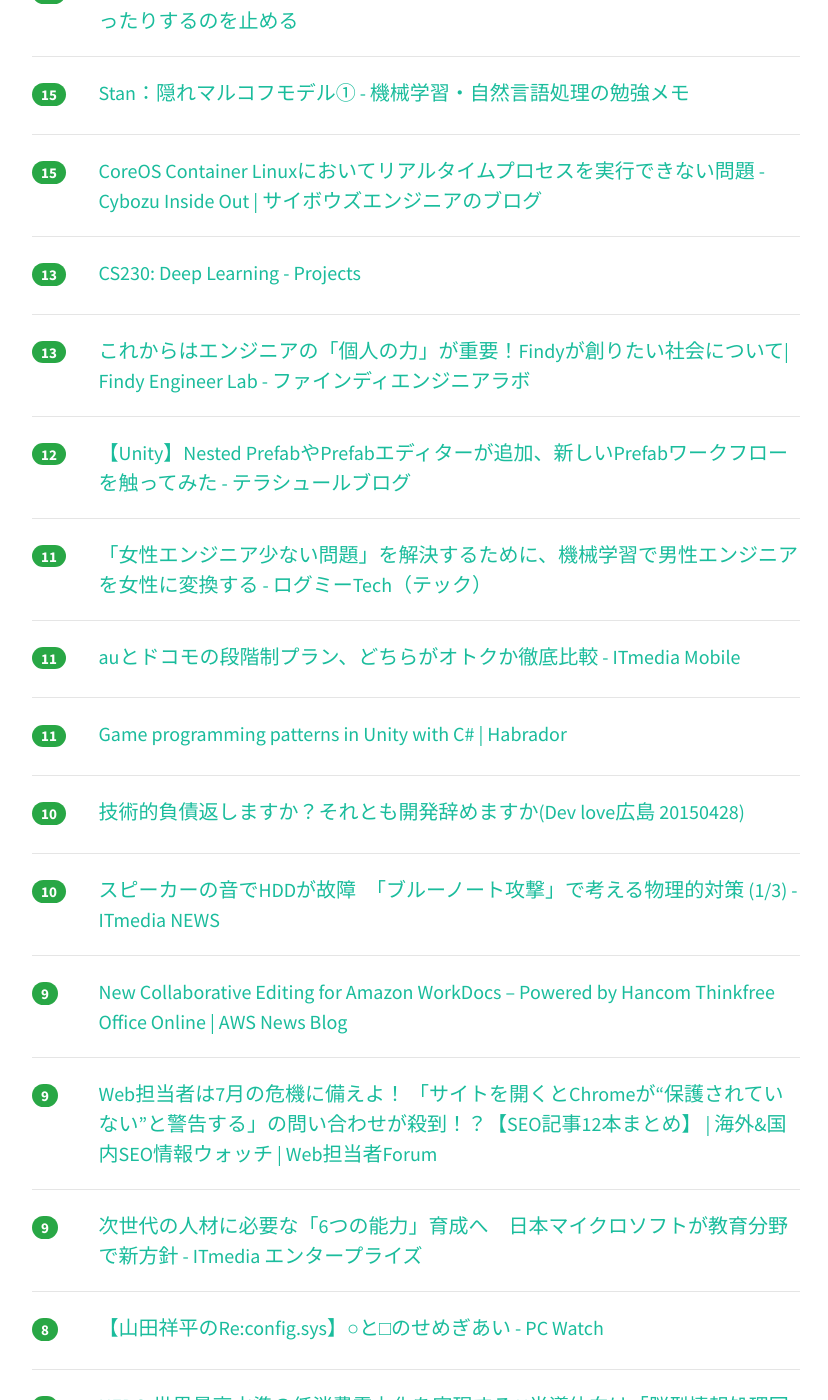
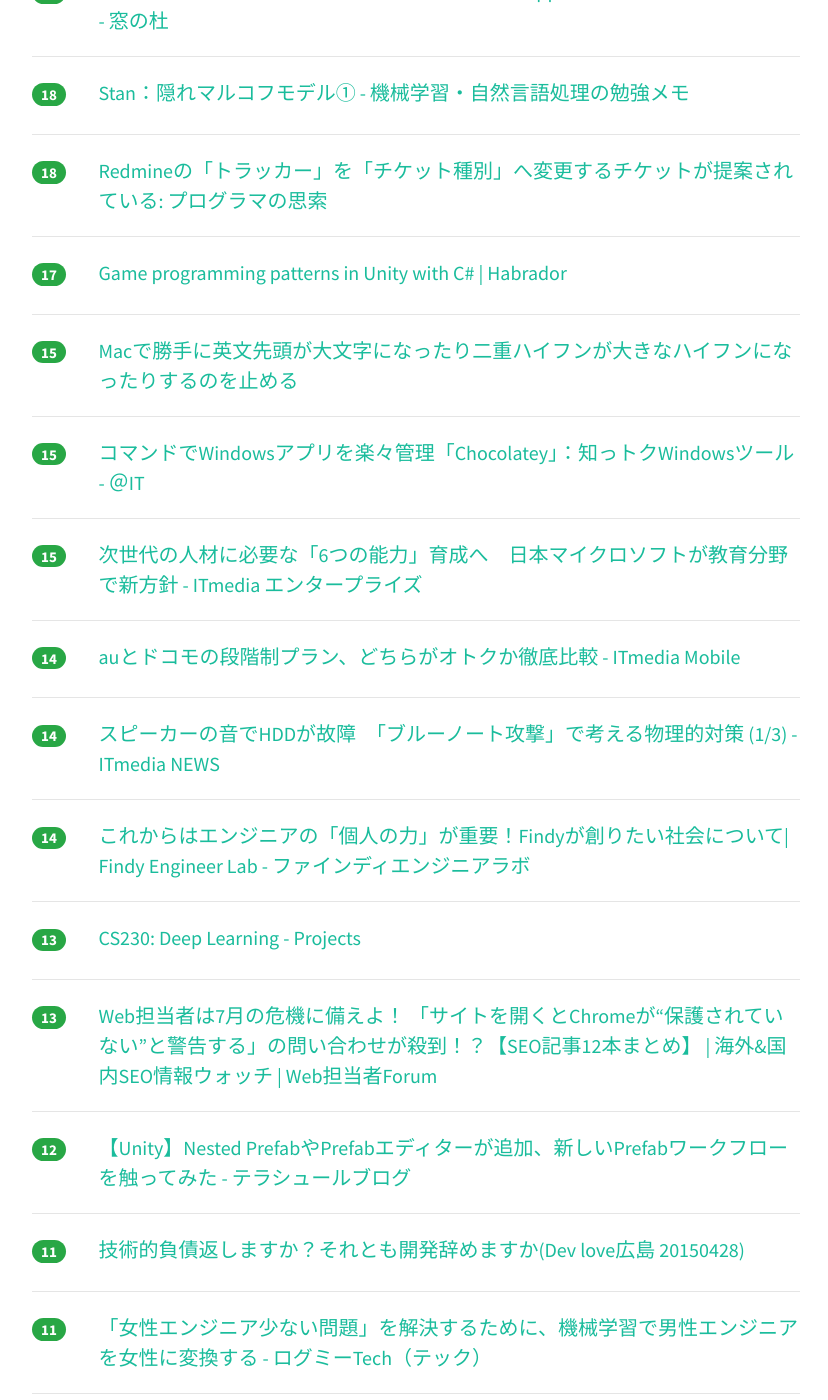
Before and after one commit to yatta47/hatena-matome-site, a Jekyll site: the page built from _posts/2018-06-22-hatena.md, in a window 1280 px wide and 1400 px high, scrolled down 2727 px. Shown: the whole window, without its empty margins (224-1052 px from the left). Built offline with Jekyll 4.4.1, drawn with Linux system fonts in a browser that asks for light colours; nearby versions of some CDN libraries; some of the changed text lies outside the part shown.

Commit message:
Updated 2018-06-22

```diff
--- a/_posts/2018-06-22-hatena.md
+++ b/_posts/2018-06-22-hatena.md
@@ -1,49 +1,54 @@
 ---
 layout: post
 title:  "2018-06-22 はてぶIT"
-date:   2018-06-22 13:01:13
+date:   2018-06-22 14:02:20
 tags: [it-hotentry]
 ---
-55 件のデータあり
+58 件のデータあり
 
 <hr><div class="row">
-<div class="col-1"><span class="badge badge-pill badge-success h2">300</span></div>
+<div class="col-1"><span class="badge badge-pill badge-success h2">348</span></div>
 <div class="col-11"><a href='https://togetter.com/li/1239493' target='_blank'>「全額弁償なら22万5000円」オーダーメイドで彫刻までしたiPhoneが盗まれたのでGPSで犯人宅特定し突入するも悲しすぎる結末に - Togetter</a></div>
 </div>
 <hr>
 <div class="row">
-<div class="col-1"><span class="badge badge-pill badge-success h2">172</span></div>
+<div class="col-1"><span class="badge badge-pill badge-success h2">240</span></div>
 <div class="col-11"><a href='https://togetter.com/li/1239625' target='_blank'>炎上 女性エンジニアが少ないとやる気が出ない問題で波紋「懲戒解雇されてほしい、エンジニアやめろ」など批判 - Togetter</a></div>
 </div>
 <hr>
 <div class="row">
-<div class="col-1"><span class="badge badge-pill badge-success h2">104</span></div>
+<div class="col-1"><span class="badge badge-pill badge-success h2">169</span></div>
+<div class="col-11"><a href='http://www.atmarkit.co.jp/ait/articles/1806/22/news036.html' target='_blank'>Microsoft、オープンソースの自動UIテストスクリプトツール「WinAppDriver UI Recorder」を公開：自動UIテストのスクリプトを簡単に作成できる - ＠IT</a></div>
+</div>
+<hr>
+<div class="row">
+<div class="col-1"><span class="badge badge-pill badge-success h2">150</span></div>
 <div class="col-11"><a href='https://gigazine.net/news/20180622-create-anime-characters-with-gan/' target='_blank'>写真をアニメキャラクターに変換できる技術が登場 - GIGAZINE</a></div>
 </div>
 <hr>
 <div class="row">
-<div class="col-1"><span class="badge badge-pill badge-success h2">94</span></div>
-<div class="col-11"><a href='http://www.atmarkit.co.jp/ait/articles/1806/22/news036.html' target='_blank'>Microsoft、オープンソースの自動UIテストスクリプトツール「WinAppDriver UI Recorder」を公開：自動UIテストのスクリプトを簡単に作成できる - ＠IT</a></div>
-</div>
-<hr>
-<div class="row">
-<div class="col-1"><span class="badge badge-pill badge-success h2">70</span></div>
+<div class="col-1"><span class="badge badge-pill badge-success h2">71</span></div>
 <div class="col-11"><a href='https://paiza.hatenablog.com/entry/paizacloud_online_multiplayer_game' target='_blank'>使うのはJavaScriptとNode.jsだけ！30分で3Dオンライン対戦ゲームを作って公開してみた - paiza開発日誌</a></div>
 </div>
 <hr>
 <div class="row">
-<div class="col-1"><span class="badge badge-pill badge-success h2">53</span></div>
+<div class="col-1"><span class="badge badge-pill badge-success h2">68</span></div>
+<div class="col-11"><a href='http://www.itmedia.co.jp/news/articles/1806/22/news016.html' target='_blank'>「RTによる画像トリミングで著作人格権侵害」　知財高裁判決の意味と影響　弁護士が解説 - ITmedia NEWS</a></div>
+</div>
+<hr>
+<div class="row">
+<div class="col-1"><span class="badge badge-pill badge-success h2">63</span></div>
 <div class="col-11"><a href='http://mizchi.hatenablog.com/entry/2018/06/22/085010' target='_blank'>新技術の紹介する際の「魂が震える」テキストのパターン - mizchi's blog</a></div>
 </div>
 <hr>
 <div class="row">
-<div class="col-1"><span class="badge badge-pill badge-success h2">52</span></div>
+<div class="col-1"><span class="badge badge-pill badge-success h2">59</span></div>
 <div class="col-11"><a href='https://coliss.com/articles/build-websites/operation/javascript/js-add-css-animation-delighters.html' target='_blank'>実装がどんどん簡単になっている！スクロールに連動するCSSアニメーションを与えるスクリプト -Delighters | コリス</a></div>
 </div>
 <hr>
 <div class="row">
-<div class="col-1"><span class="badge badge-pill badge-success h2">47</span></div>
-<div class="col-11"><a href='http://www.itmedia.co.jp/news/articles/1806/22/news016.html' target='_blank'>「RTによる画像トリミングで著作人格権侵害」　知財高裁判決の意味と影響　弁護士が解説 - ITmedia NEWS</a></div>
+<div class="col-1"><span class="badge badge-pill badge-success h2">41</span></div>
+<div class="col-11"><a href='https://punchdrunker.hatenablog.jp/entry/2018/06/21/230722' target='_blank'>ミクシィに在職しています - カメラのローン払い切るまで死なないブログ</a></div>
 </div>
 <hr>
 <div class="row">
@@ -52,23 +57,28 @@ tags: [it-hotentry]
 </div>
 <hr>
 <div class="row">
-<div class="col-1"><span class="badge badge-pill badge-success h2">33</span></div>
-<div class="col-11"><a href='https://punchdrunker.hatenablog.jp/entry/2018/06/21/230722' target='_blank'>ミクシィに在職しています - カメラのローン払い切るまで死なないブログ</a></div>
-</div>
-<hr>
-<div class="row">
-<div class="col-1"><span class="badge badge-pill badge-success h2">32</span></div>
+<div class="col-1"><span class="badge badge-pill badge-success h2">35</span></div>
 <div class="col-11"><a href='https://developers.microad.co.jp/entry/2018/06/21/201740' target='_blank'>インフラエンジニアと IoT - MicroAd Developers Blog</a></div>
 </div>
 <hr>
 <div class="row">
-<div class="col-1"><span class="badge badge-pill badge-success h2">32</span></div>
+<div class="col-1"><span class="badge badge-pill badge-success h2">35</span></div>
+<div class="col-11"><a href='https://qiita.com/k-okina/items/06366888409e73dfe70f' target='_blank'>2018年Vue.jsとVuexを使ってる人に提案するコンポーネントの分類と設計パターン</a></div>
+</div>
+<hr>
+<div class="row">
+<div class="col-1"><span class="badge badge-pill badge-success h2">34</span></div>
+<div class="col-11"><a href='https://www.suzukikenichi.com/blog/origin-command-reports-aggregated-speed-data-in-pagespeed-insights/' target='_blank'>Google PageSpeed Insightsのoriginコマンドでサイト全体のスピードを計測 | 海外SEO情報ブログ</a></div>
+</div>
+<hr>
+<div class="row">
+<div class="col-1"><span class="badge badge-pill badge-success h2">33</span></div>
 <div class="col-11"><a href='https://wired.jp/2018/06/22/google-podcasts-app-hands-on/' target='_blank'>Googleの再参入で、ポッドキャストの世界は激変する｜WIRED.jp</a></div>
 </div>
 <hr>
 <div class="row">
 <div class="col-1"><span class="badge badge-pill badge-success h2">28</span></div>
-<div class="col-11"><a href='https://www.suzukikenichi.com/blog/origin-command-reports-aggregated-speed-data-in-pagespeed-insights/' target='_blank'>Google PageSpeed Insightsのoriginコマンドでサイト全体のスピードを計測 | 海外SEO情報ブログ</a></div>
+<div class="col-11"><a href='http://www.itmedia.co.jp/news/articles/1806/21/news127.html' target='_blank'>セブン、スマホ決済の新会社「セブン・ペイ」設立　19年春にサービス提供へ - ITmedia NEWS</a></div>
 </div>
 <hr>
 <div class="row">
@@ -77,8 +87,23 @@ tags: [it-hotentry]
 </div>
 <hr>
 <div class="row">
+<div class="col-1"><span class="badge badge-pill badge-success h2">27</span></div>
+<div class="col-11"><a href='https://note.mu/sifue/n/n69fdeadc4612' target='_blank'>「Webプログラミングが面白いほどわかる本」を出版させてもらいました｜Soichiro Yoshimura｜note</a></div>
+</div>
+<hr>
+<div class="row">
 <div class="col-1"><span class="badge badge-pill badge-success h2">26</span></div>
-<div class="col-11"><a href='http://www.itmedia.co.jp/news/articles/1806/21/news127.html' target='_blank'>セブン、スマホ決済の新会社「セブン・ペイ」設立　19年春にサービス提供へ - ITmedia NEWS</a></div>
+<div class="col-11"><a href='https://aws.amazon.com/jp/blogs/news/aws-iam-best-practice/' target='_blank'>AWS IAM ベストプラクティスのご紹介 – AWSアカウントの不正利用を防ぐために | Amazon Web Services ブログ</a></div>
+</div>
+<hr>
+<div class="row">
+<div class="col-1"><span class="badge badge-pill badge-success h2">24</span></div>
+<div class="col-11"><a href='https://speakerdeck.com/sakajunquality/eksnisiyututoru-men-gkekarafalseyi-xing' target='_blank'>EKSにシュッと入門 〜GKEからの移行〜 - Speaker Deck</a></div>
+</div>
+<hr>
+<div class="row">
+<div class="col-1"><span class="badge badge-pill badge-success h2">23</span></div>
+<div class="col-11"><a href='http://blog.cybozu.io/entry/2018/06/22/080000' target='_blank'>CoreOS Container Linuxにおいてリアルタイムプロセスを実行できない問題 - Cybozu Inside Out | サイボウズエンジニアのブログ</a></div>
 </div>
 <hr>
 <div class="row">
@@ -87,28 +112,28 @@ tags: [it-hotentry]
 </div>
 <hr>
 <div class="row">
-<div class="col-1"><span class="badge badge-pill badge-success h2">20</span></div>
-<div class="col-11"><a href='https://note.mu/sifue/n/n69fdeadc4612' target='_blank'>「Webプログラミングが面白いほどわかる本」を出版させてもらいました｜Soichiro Yoshimura｜note</a></div>
-</div>
-<hr>
-<div class="row">
-<div class="col-1"><span class="badge badge-pill badge-success h2">19</span></div>
+<div class="col-1"><span class="badge badge-pill badge-success h2">21</span></div>
 <div class="col-11"><a href='https://note.mu/tottie/n/n3a82d6fe8257' target='_blank'>#02 THE GUILD勉強会レポート「Design in Tech Report 2018 を読み解く」｜とってぃ｜note</a></div>
 </div>
 <hr>
 <div class="row">
-<div class="col-1"><span class="badge badge-pill badge-success h2">19</span></div>
+<div class="col-1"><span class="badge badge-pill badge-success h2">21</span></div>
+<div class="col-11"><a href='http://www.itmedia.co.jp/news/articles/1806/22/news056.html' target='_blank'>「Googleアカウント」、プライバシー重視のアップデート　まずはAndroidから - ITmedia NEWS</a></div>
+</div>
+<hr>
+<div class="row">
+<div class="col-1"><span class="badge badge-pill badge-success h2">20</span></div>
 <div class="col-11"><a href='http://www.itmedia.co.jp/news/articles/1806/22/news050.html' target='_blank'>IntelのクルザニッチCEOが辞任──企業倫理に反する従業員との関係で - ITmedia NEWS</a></div>
 </div>
 <hr>
 <div class="row">
 <div class="col-1"><span class="badge badge-pill badge-success h2">19</span></div>
-<div class="col-11"><a href='http://www.itmedia.co.jp/news/articles/1806/22/news056.html' target='_blank'>「Googleアカウント」、プライバシー重視のアップデート　まずはAndroidから - ITmedia NEWS</a></div>
+<div class="col-11"><a href='https://forest.watch.impress.co.jp/docs/news/1128952.html' target='_blank'>Microsoft、自動UIテストの作成支援ツール「WinAppDriver UI Recorder」を公開 - 窓の杜</a></div>
 </div>
 <hr>
 <div class="row">
 <div class="col-1"><span class="badge badge-pill badge-success h2">18</span></div>
-<div class="col-11"><a href='https://speakerdeck.com/sakajunquality/eksnisiyututoru-men-gkekarafalseyi-xing' target='_blank'>EKSにシュッと入門 〜GKEからの移行〜 - Speaker Deck</a></div>
+<div class="col-11"><a href='http://kento1109.hatenablog.com/entry/2018/06/21/121441' target='_blank'>Stan：隠れマルコフモデル① - 機械学習・自然言語処理の勉強メモ</a></div>
 </div>
 <hr>
 <div class="row">
@@ -117,13 +142,8 @@ tags: [it-hotentry]
 </div>
 <hr>
 <div class="row">
-<div class="col-1"><span class="badge badge-pill badge-success h2">18</span></div>
-<div class="col-11"><a href='https://qiita.com/k-okina/items/06366888409e73dfe70f' target='_blank'>2018年Vue.jsとVuexを使ってる人に提案するコンポーネントの分類と設計パターン</a></div>
-</div>
-<hr>
-<div class="row">
-<div class="col-1"><span class="badge badge-pill badge-success h2">16</span></div>
-<div class="col-11"><a href='https://forest.watch.impress.co.jp/docs/news/1128952.html' target='_blank'>Microsoft、自動UIテストの作成支援ツール「WinAppDriver UI Recorder」を公開 - 窓の杜</a></div>
+<div class="col-1"><span class="badge badge-pill badge-success h2">17</span></div>
+<div class="col-11"><a href='http://www.habrador.com/tutorials/programming-patterns/' target='_blank'>Game programming patterns in Unity with C# | Habrador</a></div>
 </div>
 <hr>
 <div class="row">
@@ -133,12 +153,27 @@ tags: [it-hotentry]
 <hr>
 <div class="row">
 <div class="col-1"><span class="badge badge-pill badge-success h2">15</span></div>
-<div class="col-11"><a href='http://kento1109.hatenablog.com/entry/2018/06/21/121441' target='_blank'>Stan：隠れマルコフモデル① - 機械学習・自然言語処理の勉強メモ</a></div>
+<div class="col-11"><a href='http://www.atmarkit.co.jp/ait/articles/1806/22/news026.html' target='_blank'>コマンドでWindowsアプリを楽々管理「Chocolatey」：知っトクWindowsツール - ＠IT</a></div>
 </div>
 <hr>
 <div class="row">
 <div class="col-1"><span class="badge badge-pill badge-success h2">15</span></div>
-<div class="col-11"><a href='http://blog.cybozu.io/entry/2018/06/22/080000' target='_blank'>CoreOS Container Linuxにおいてリアルタイムプロセスを実行できない問題 - Cybozu Inside Out | サイボウズエンジニアのブログ</a></div>
+<div class="col-11"><a href='http://www.itmedia.co.jp/enterprise/articles/1806/22/news032.html' target='_blank'>次世代の人材に必要な「6つの能力」育成へ　日本マイクロソフトが教育分野で新方針 - ITmedia エンタープライズ</a></div>
+</div>
+<hr>
+<div class="row">
+<div class="col-1"><span class="badge badge-pill badge-success h2">14</span></div>
+<div class="col-11"><a href='http://www.itmedia.co.jp/mobile/articles/1806/22/news030.html' target='_blank'>auとドコモの段階制プラン、どちらがオトクか徹底比較 - ITmedia Mobile</a></div>
+</div>
+<hr>
+<div class="row">
+<div class="col-1"><span class="badge badge-pill badge-success h2">14</span></div>
+<div class="col-11"><a href='http://www.itmedia.co.jp/news/articles/1806/22/news022.html' target='_blank'>スピーカーの音でHDDが故障　「ブルーノート攻撃」で考える物理的対策 (1/3) - ITmedia NEWS</a></div>
+</div>
+<hr>
+<div class="row">
+<div class="col-1"><span class="badge badge-pill badge-success h2">14</span></div>
+<div class="col-11"><a href='https://findy-code.io/engineer-lab/findy-society' target='_blank'>これからはエンジニアの「個人の力」が重要！Findyが創りたい社会について| Findy Engineer Lab - ファインディエンジニアラボ</a></div>
 </div>
 <hr>
 <div class="row">
@@ -148,7 +183,7 @@ tags: [it-hotentry]
 <hr>
 <div class="row">
 <div class="col-1"><span class="badge badge-pill badge-success h2">13</span></div>
-<div class="col-11"><a href='https://findy-code.io/engineer-lab/findy-society' target='_blank'>これからはエンジニアの「個人の力」が重要！Findyが創りたい社会について| Findy Engineer Lab - ファインディエンジニアラボ</a></div>
+<div class="col-11"><a href='https://webtan.impress.co.jp/e/2018/06/22/29643' target='_blank'>Web担当者は7月の危機に備えよ！ 「サイトを開くとChromeが“保護されていない”と警告する」の問い合わせが殺到！？【SEO記事12本まとめ】 | 海外&国内SEO情報ウォッチ | Web担当者Forum</a></div>
 </div>
 <hr>
 <div class="row">
@@ -158,27 +193,32 @@ tags: [it-hotentry]
 <hr>
 <div class="row">
 <div class="col-1"><span class="badge badge-pill badge-success h2">11</span></div>
+<div class="col-11"><a href='https://www.slideshare.net/hidekazuNishi/dev-love-20150428' target='_blank'>技術的負債返しますか？それとも開発辞めますか(Dev love広島 20150428)</a></div>
+</div>
+<hr>
+<div class="row">
+<div class="col-1"><span class="badge badge-pill badge-success h2">11</span></div>
 <div class="col-11"><a href='https://logmi.jp/294756?pg=2' target='_blank'>「女性エンジニア少ない問題」を解決するために、機械学習で男性エンジニアを女性に変換する - ログミーTech（テック）</a></div>
 </div>
 <hr>
 <div class="row">
 <div class="col-1"><span class="badge badge-pill badge-success h2">11</span></div>
-<div class="col-11"><a href='http://www.itmedia.co.jp/mobile/articles/1806/22/news030.html' target='_blank'>auとドコモの段階制プラン、どちらがオトクか徹底比較 - ITmedia Mobile</a></div>
-</div>
-<hr>
-<div class="row">
-<div class="col-1"><span class="badge badge-pill badge-success h2">11</span></div>
-<div class="col-11"><a href='http://www.habrador.com/tutorials/programming-patterns/' target='_blank'>Game programming patterns in Unity with C# | Habrador</a></div>
+<div class="col-11"><a href='https://news.mynavi.jp/article/exceljyukutatu-52/' target='_blank'>わずか5分でスキルアップ!　Excel熟達Tips(52) 手書きの書類をExcelで入力可能にする | マイナビニュース</a></div>
 </div>
 <hr>
 <div class="row">
 <div class="col-1"><span class="badge badge-pill badge-success h2">10</span></div>
-<div class="col-11"><a href='https://www.slideshare.net/hidekazuNishi/dev-love-20150428' target='_blank'>技術的負債返しますか？それとも開発辞めますか(Dev love広島 20150428)</a></div>
+<div class="col-11"><a href='https://kazuhikoarase.github.io/simcirjs/' target='_blank'>SimcirJS</a></div>
 </div>
 <hr>
 <div class="row">
 <div class="col-1"><span class="badge badge-pill badge-success h2">10</span></div>
-<div class="col-11"><a href='http://www.itmedia.co.jp/news/articles/1806/22/news022.html' target='_blank'>スピーカーの音でHDDが故障　「ブルーノート攻撃」で考える物理的対策 (1/3) - ITmedia NEWS</a></div>
+<div class="col-11"><a href='https://japan.googleblog.com/2018/06/google_22.html' target='_blank'>Google Japan Blog: Google アカウントをもっと使いやすく</a></div>
+</div>
+<hr>
+<div class="row">
+<div class="col-1"><span class="badge badge-pill badge-success h2">9</span></div>
+<div class="col-11"><a href='https://pc.watch.impress.co.jp/docs/column/config/1128871.html' target='_blank'>【山田祥平のRe:config.sys】○と□のせめぎあい - PC Watch</a></div>
 </div>
 <hr>
 <div class="row">
@@ -188,17 +228,7 @@ tags: [it-hotentry]
 <hr>
 <div class="row">
 <div class="col-1"><span class="badge badge-pill badge-success h2">9</span></div>
-<div class="col-11"><a href='https://webtan.impress.co.jp/e/2018/06/22/29643' target='_blank'>Web担当者は7月の危機に備えよ！ 「サイトを開くとChromeが“保護されていない”と警告する」の問い合わせが殺到！？【SEO記事12本まとめ】 | 海外&国内SEO情報ウォッチ | Web担当者Forum</a></div>
-</div>
-<hr>
-<div class="row">
-<div class="col-1"><span class="badge badge-pill badge-success h2">9</span></div>
-<div class="col-11"><a href='http://www.itmedia.co.jp/enterprise/articles/1806/22/news032.html' target='_blank'>次世代の人材に必要な「6つの能力」育成へ　日本マイクロソフトが教育分野で新方針 - ITmedia エンタープライズ</a></div>
-</div>
-<hr>
-<div class="row">
-<div class="col-1"><span class="badge badge-pill badge-success h2">8</span></div>
-<div class="col-11"><a href='https://pc.watch.impress.co.jp/docs/column/config/1128871.html' target='_blank'>【山田祥平のRe:config.sys】○と□のせめぎあい - PC Watch</a></div>
+<div class="col-11"><a href='https://japan.cnet.com/article/35121249/' target='_blank'>「iPhone」、完全なワイヤレス化目指す動き？--「AirPower」は9月にリリースか - CNET Japan</a></div>
 </div>
 <hr>
 <div class="row">
@@ -213,17 +243,7 @@ tags: [it-hotentry]
 <hr>
 <div class="row">
 <div class="col-1"><span class="badge badge-pill badge-success h2">8</span></div>
-<div class="col-11"><a href='https://japan.cnet.com/article/35121249/' target='_blank'>「iPhone」、完全なワイヤレス化目指す動き？--「AirPower」は9月にリリースか - CNET Japan</a></div>
-</div>
-<hr>
-<div class="row">
-<div class="col-1"><span class="badge badge-pill badge-success h2">8</span></div>
-<div class="col-11"><a href='https://aws.amazon.com/jp/blogs/news/aws-iam-best-practice/' target='_blank'>AWS IAM ベストプラクティスのご紹介 – AWSアカウントの不正利用を防ぐために | Amazon Web Services ブログ</a></div>
-</div>
-<hr>
-<div class="row">
-<div class="col-1"><span class="badge badge-pill badge-success h2">8</span></div>
-<div class="col-11"><a href='http://www.atmarkit.co.jp/ait/articles/1806/22/news026.html' target='_blank'>コマンドでWindowsアプリを楽々管理「Chocolatey」：知っトクWindowsツール - ＠IT</a></div>
+<div class="col-11"><a href='https://japan.cnet.com/article/35121228/' target='_blank'>イトーヨーカ堂など3社、シェアサイクル事業で協業--浦和店からサービス開始 - CNET Japan</a></div>
 </div>
 <hr>
 <div class="row">
@@ -239,16 +259,6 @@ tags: [it-hotentry]
 <div class="row">
 <div class="col-1"><span class="badge badge-pill badge-success h2">7</span></div>
 <div class="col-11"><a href='http://www.kobonemi.com/entry/AirPower_before_or_in_September' target='_blank'>AirPowerは9月中かそれよりも前に発売か　Apple製チップ搭載しiOSの独自バージョンが動作するかなり高度な設計 - こぼねみ</a></div>
-</div>
-<hr>
-<div class="row">
-<div class="col-1"><span class="badge badge-pill badge-success h2">7</span></div>
-<div class="col-11"><a href='https://japan.cnet.com/article/35121228/' target='_blank'>イトーヨーカ堂など3社、シェアサイクル事業で協業--浦和店からサービス開始 - CNET Japan</a></div>
-</div>
-<hr>
-<div class="row">
-<div class="col-1"><span class="badge badge-pill badge-success h2">7</span></div>
-<div class="col-11"><a href='https://japan.googleblog.com/2018/06/google_22.html' target='_blank'>Google Japan Blog: Google アカウントをもっと使いやすく</a></div>
 </div>
 <hr>
 <div class="row">
@@ -277,7 +287,12 @@ tags: [it-hotentry]
 </div>
 <hr>
 <div class="row">
-<div class="col-1"><span class="badge badge-pill badge-success h2">3</span></div>
-<div class="col-11"><a href='https://news.mynavi.jp/article/exceljyukutatu-52/' target='_blank'>わずか5分でスキルアップ!　Excel熟達Tips(52) 手書きの書類をExcelで入力可能にする | マイナビニュース</a></div>
+<div class="col-1"><span class="badge badge-pill badge-success h2">4</span></div>
+<div class="col-11"><a href='https://www.moguravr.com/project-mars-ar-unity/' target='_blank'>プログラミング不要でAR開発、Unityが新機能 | Mogura VR - 国内外のVR/AR/MR最新情報</a></div>
 </div>
 <hr>
+<div class="row">
+<div class="col-1"><span class="badge badge-pill badge-success h2">3</span></div>
+<div class="col-11"><a href='https://developer.medley.jp/entry/2018/06/22/130000' target='_blank'>社内勉強会TechLunchで"JavaScript ASTことはじめ"という発表をしました - Medley Developer Blog</a></div>
+</div>
+<hr>
```
